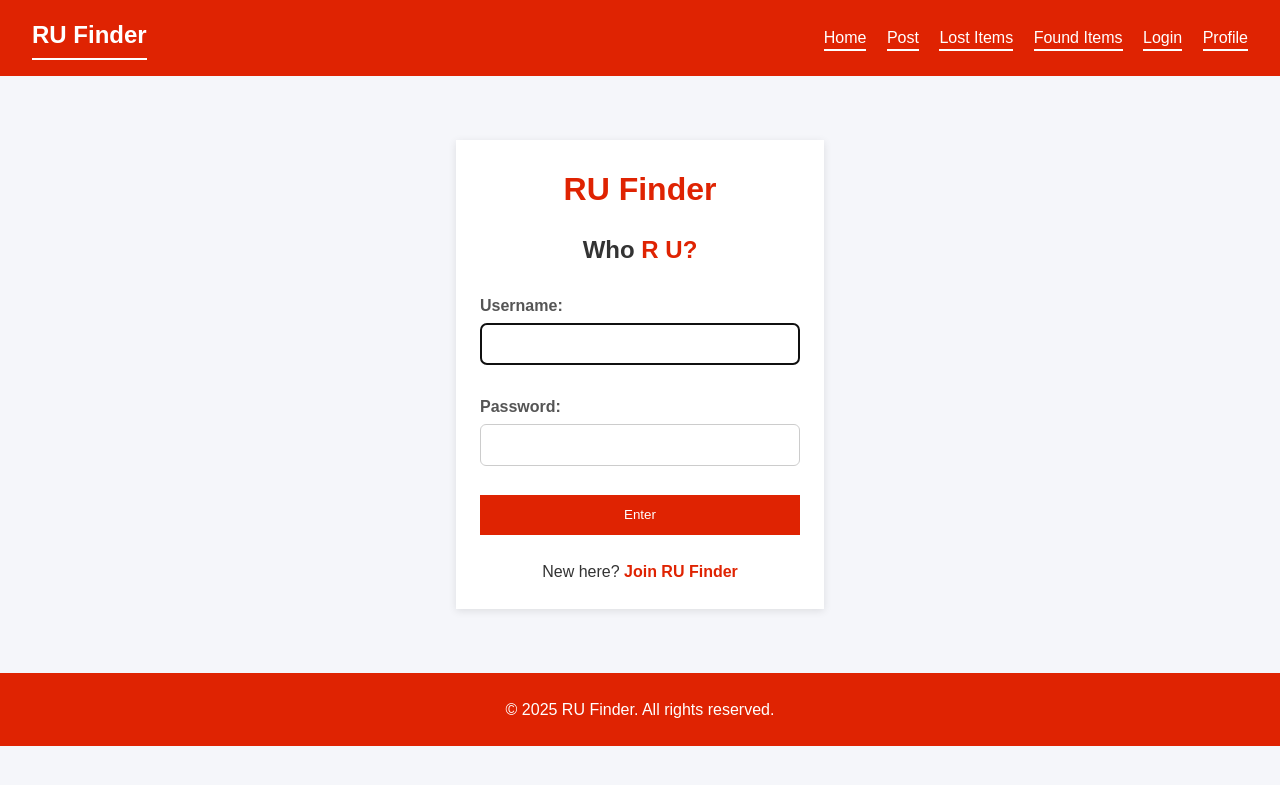
After one commit to Antsave/RuFinder-, a Django app: page /login/ in a window 1280 px wide. The commit adds this page. Shown: the top 785 px of the page. Run offline with Django 5.2, Linux system fonts and the light colour scheme.

Commit message:
Merged Kpatel0717s Main page with lilianas login and eNK08 profile

```diff
--- a/myproject/urls.py
+++ b/myproject/urls.py
@@ -15,22 +15,26 @@ Including another URLconf
     2. Add a URL to urlpatterns:  path('blog/', include('blog.urls'))
 """
 from django.contrib import admin
-from django.http import HttpResponse
 from django.urls import path, include
 from django.views.generic import TemplateView
 from rest_framework_simplejwt.views import TokenObtainPairView, TokenRefreshView
-
-
-def home(_request):
-    return HttpResponse("RUFinder is live ✅")
+from . import views
+from django.contrib.auth import views as auth_views
 
 urlpatterns = [
-    path("", home, name="home"),      # <- root path
+    # Web Pages
+    path("", TemplateView.as_view(template_name="index.html"), name="home"),
+    path("login/", views.login_view, name="login"),
+    path("profile/", views.profile_view, name="profile"),
+    path("logout/", auth_views.LogoutView.as_view(), name="logout"),
+    path("comingsoon/", TemplateView.as_view(template_name="comingsoon.html"), name="comingsoon"),
+
+    # Admin Site
     path("admin/", admin.site.urls),
-    path("comingsoon/", TemplateView.as_view(template_name="comingsoon.html"), name="comingsoon.html"),
+
+    # API Endpoints
     path('api/', include('posts.urls')),
     path("api/users/", include("users.urls")),
     path("api/auth/token/", TokenObtainPairView.as_view(), name="token_obtain_pair"),
     path("api/auth/token/refresh/", TokenRefreshView.as_view(), name="token_refresh"),
-
 ]
--- /dev/null
+++ b/myproject/views.py
@@ -0,0 +1,22 @@
+from django.shortcuts import render, redirect
+from django.contrib.auth import login, authenticate
+from django.contrib.auth.forms import AuthenticationForm
+from django.contrib.auth.decorators import login_required
+
+def login_view(request):
+    if request.method == 'POST':
+        form = AuthenticationForm(request, data=request.POST)
+        if form.is_valid():
+            username = form.cleaned_data.get('username')
+            password = form.cleaned_data.get('password')
+            user = authenticate(username=username, password=password)
+            if user is not None:
+                login(request, user)
+                return redirect('profile')
+    else:
+        form = AuthenticationForm()
+    return render(request, 'login.html', {'form': form})
+
+@login_required
+def profile_view(request):
+    return render(request, 'profile.html')
--- /dev/null
+++ b/templates/base.html
@@ -0,0 +1,29 @@
+{% load static %}
+<!DOCTYPE html>
+<html lang="en">
+<head>
+    <meta charset="UTF-8">
+    <meta name="viewport" content="width=device-width, initial-scale=1.0">
+    <title>RU Finder</title>
+    <link rel="stylesheet" href="{% static 'style.css' %}">
+</head>
+<body>
+    <header>
+        <div class="logo">RU Finder</div>
+        <nav>
+            <a href="{% url 'home' %}">Home</a>
+            <a href="{% url 'home' %}#post">Post</a>
+            <a href="{% url 'home' %}#lost">Lost Items</a>
+            <a href="{% url 'home' %}#found">Found Items</a>
+            <a href="{% url 'login' %}">Login</a>
+            <a href="{% url 'profile' %}">Profile</a>
+        </nav>
+    </header>
+    <main>
+        {% block content %}{% endblock %}
+    </main>
+    <footer>
+        <p>© 2025 RU Finder. All rights reserved.</p>
+    </footer>
+</body>
+</html>
--- a/templates/index.html
+++ b/templates/index.html
@@ -16,6 +16,8 @@
       <a href="#post">Post</a>
       <a href="#lost">Lost Items</a>
       <a href="#found">Found Items</a>
+      <a href="{% url 'login' %}">Login</a>
+      <a href="{% url 'profile' %}">Profile</a>
     </nav>
   </header>
 
--- /dev/null
+++ b/templates/login.html
@@ -0,0 +1,41 @@
+{% extends "base.html" %}
+{% load static %}
+
+{% block content %}
+<style>
+  main { max-width: 400px; margin: 4rem auto; padding: 0 1rem; }
+  .login-subtitle { font-size: 1.5rem; font-weight: 600; text-align: center; margin-bottom: 1.5rem; color: #333; }
+  .login-subtitle .highlight { color: #df2302; }
+  .form-group { margin-bottom: 1rem; }
+  .form-group label { display: block; margin-bottom: 0.25rem; font-weight: 600; color: #555; }
+  .form-group input { width: 100%; padding: 0.7rem; border: 1px solid #ccc; border-radius: 6px; font-size: 1rem; }
+  .signup-text { text-align: center; margin-top: 1.5rem; }
+  .signup-text a { color: #df2302; text-decoration: none; font-weight: 600; }
+  .signup-text a:hover { text-decoration: underline; }
+</style>
+
+<div class="post-form">
+  <h2>RU Finder</h2>
+  <h3 class="login-subtitle">Who <span class="highlight">R U?</span></h3>
+  <form method="post">
+    {% csrf_token %}
+    <div class="form-group">
+      <label for="{{ form.username.id_for_label }}">Username:</label>
+      {{ form.username }}
+    </div>
+    <div class="form-group">
+      <label for="{{ form.password.id_for_label }}">Password:</label>
+      {{ form.password }}
+    </div>
+    {% if form.errors %}
+      <div style="color: red; margin-bottom: 1rem;">
+        <p>Your username and password didn't match. Please try again.</p>
+      </div>
+    {% endif %}
+    <button type="submit">Enter</button>
+  </form>
+  <p class="signup-text">
+   New here? <a href="{% url 'users-register' %}">Join RU Finder</a>
+</p>
+</div>
+{% endblock %}
```
Also changed, not shown: myproject/settings.py (+20 -1 lines), templates/profile.html (added, +23 -0 lines).
